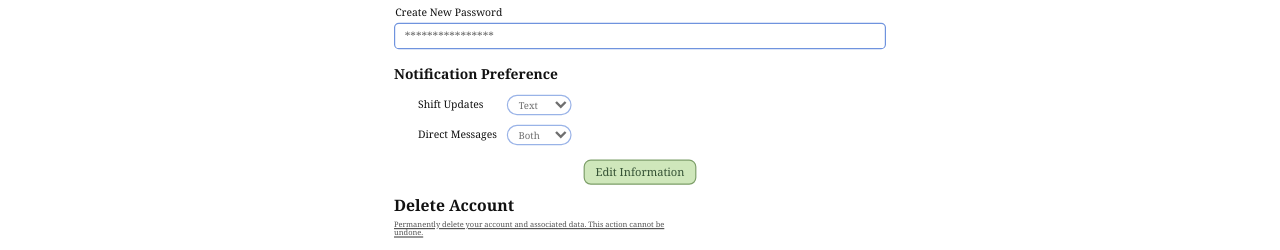
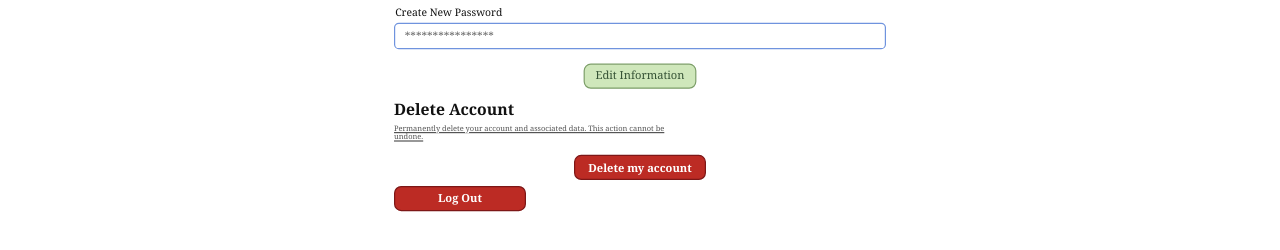
Before and after one commit to hack4impact-calpoly/one-cool-earth-25, a Next.js app: page /account in a window 1280 px wide. Shown: the part 323-573 px from the top of the page. Built offline with nearby package versions, Linux system fonts and the light colour scheme; no server answers; a web font is replaced by a local one.

Commit message:
Fix: removed items

```diff
--- a/src/app/account/page.tsx
+++ b/src/app/account/page.tsx
@@ -146,38 +146,6 @@ export default function AccountPage() {
               />
             </div>
 
-            <h2 className={styles.sectionHeading}>Notification Preference</h2>
-
-            <div className={styles.preferenceGrid}>
-              <label className={styles.preferenceLabel}>Shift Updates</label>
-              <select
-                className={styles.preferenceSelect}
-                name="shiftUpdates"
-                value={formData.shiftUpdates}
-                onChange={handleChange}
-                disabled={!isEditing}
-              >
-                <option value="Text">Text</option>
-                <option value="Email">Email</option>
-                <option value="Both">Both</option>
-                <option value="None">None</option>
-              </select>
-
-              <label className={styles.preferenceLabel}>Direct Messages</label>
-              <select
-                className={styles.preferenceSelect}
-                name="directMessages"
-                value={formData.directMessages}
-                onChange={handleChange}
-                disabled={!isEditing}
-              >
-                <option value="Text">Text</option>
-                <option value="Email">Email</option>
-                <option value="Both">Both</option>
-                <option value="None">None</option>
-              </select>
-            </div>
-
             {!isEditing ? (
               <div className={styles.actionsSingle}>
                 <button type="button" className={styles.editButton} onClick={() => setIsEditing(true)}>
@@ -210,6 +178,13 @@ export default function AccountPage() {
               </Link>
             </div>
           </section>
+          <button // NOTE TO FIX UI
+            type="button"
+            onClick={handleLogout}
+            className={styles.deleteButton}
+          >
+            Log Out
+          </button>
         </div>
       </main>
     </div>
--- a/src/app/api/volunteer/route.ts
+++ /dev/null
@@ -1,44 +0,0 @@
-import connectDB from "@/database/db";
-import Volunteer from "@/database/models/Volunteer";
-import { clerkClient, auth, currentUser } from "@clerk/nextjs/server";
-
-export async function GET() {
-  const userInfo = await currentUser();
-  const email = userInfo?.emailAddresses[0]?.emailAddress;
-
-  if (!userInfo) {
-    return new Response("Unauthorized", { status: 401 });
-  }
-
-  await connectDB();
-
-  const user = await Volunteer.findOne({ email: email });
-
-  return Response.json(user);
-}
-
-export async function POST(req: Request) {
-  const { userId } = await auth();
-  if (!userId) return new Response("Unauthorized", { status: 401 });
-
-  const userInfo = await currentUser();
-  const email = userInfo?.emailAddresses[0]?.emailAddress;
-
-  const { firstName, lastName, phoneNumber, dateOfBirth, password, email: newEmail } = await req.json();
-
-  await connectDB();
-
-  const volunteer = await Volunteer.findOneAndUpdate(
-    // clerk stuff?
-    { email }, // find by current clerk email
-    { kind: "USER", firstName, lastName, phoneNumber, dateOfBirth, email: newEmail || email },
-    { upsert: true, new: true },
-  );
-
-  if (password) {
-    const client = await clerkClient();
-    await client.users.updateUser(userId, { password });
-  }
-
-  return Response.json({ success: true, volunteer });
-}
```
